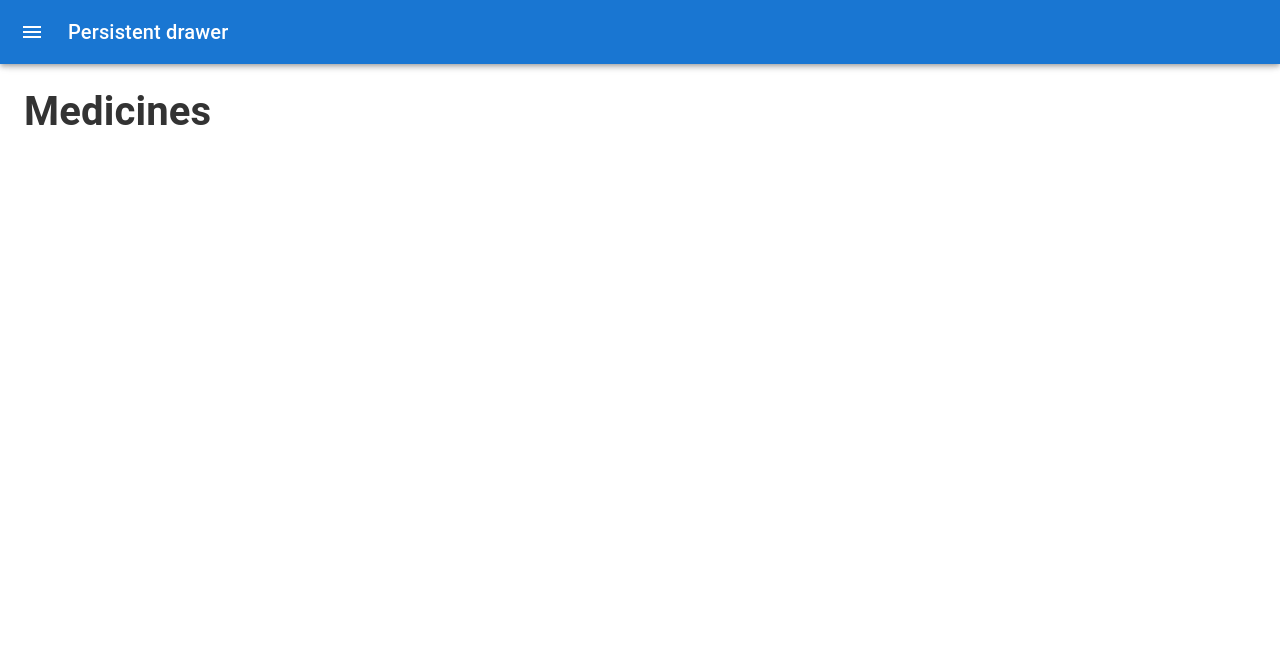
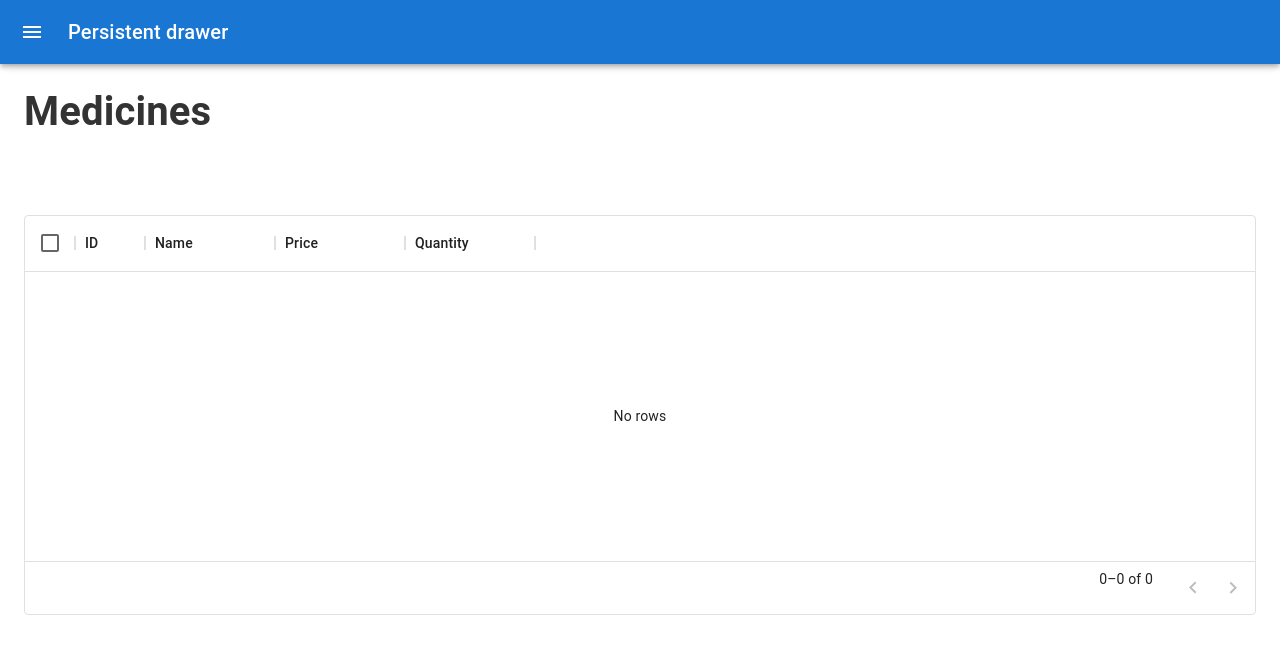
Before and after one commit to maulikpagada/ice-cream, a React (Create React App) app: page /Medicines in a window 1280 px wide. Shown: the top 654 px of the page. Built offline with nearby package versions, Linux system fonts and the light colour scheme.

Commit message:
26_01_table

```diff
--- a/package.json
+++ b/package.json
@@ -7,6 +7,7 @@
     "@emotion/styled": "^11.10.5",
     "@mui/icons-material": "^5.11.0",
     "@mui/material": "^5.11.6",
+    "@mui/x-data-grid": "^5.17.20",
     "@testing-library/jest-dom": "^5.16.5",
     "@testing-library/react": "^13.4.0",
     "@testing-library/user-event": "^13.5.0",
--- a/src/admin/container/Medicines/Medicines.js
+++ b/src/admin/container/Medicines/Medicines.js
@@ -1,4 +1,4 @@
-import React from 'react';
+import React, { useEffect, useState } from 'react';
 import Button from '@mui/material/Button';
 import TextField from '@mui/material/TextField';
 import Dialog from '@mui/material/Dialog';
@@ -8,26 +8,63 @@ import DialogContentText from '@mui/material/DialogContentText';
 import DialogTitle from '@mui/material/DialogTitle';
 import * as yup from 'yup';
 import { Formik, useFormik, Form } from 'formik';
-
+import { DataGrid } from '@mui/x-data-grid';
 
 function Medicines(props) {
 
+    const [medData, setMedData] = useState([]);
+
+    useEffect(() => {
+
+        let localData = JSON.parse(localStorage.getItem("medicines"));
+
+        if (localData != null) {
+            setMedData(localData)
+        }
+    }, []);
+
+    const columns = [
+        { field: 'id', headerName: 'ID', width: 70 },
+        { field: 'name', headerName: 'Name', width: 130 },
+        { field: 'price', headerName: 'Price', width: 130 },
+        { field: 'quantity', headerName: 'Quantity', width: 130 },
+    ];
+
     let schema = yup.object().shape({
-        name: yup.string().matches(/^[A-Za-z ]*$/, 'Please enter valid name').required("Please enter Name"),
+        name: yup.string().required("Please enter Name"),
         price: yup.number().positive("Must be more than 0").integer("Must be more than 0").required("This field is required"),
         quantity: yup.number().required("Please enter Quantity"),
     });
+
+    const handleAdd = (values) => {
+
+        let localData = JSON.parse(localStorage.getItem("medicines"));
+
+        let idData = Math.round(Math.random() * 1000);
+
+        let data = { ...values, id: idData };
+
+        if (localData !== null) {
+            localData.push(data)
+            localStorage.setItem("medicines", JSON.stringify(localData))
+            setMedData(localData)
+        } else {
+            localStorage.setItem("medicines", JSON.stringify([data]))
+            setMedData(data)
+        }
+    }
 
     const formikObj = useFormik({
         initialValues: {
             name: '',
             price: '',
-            quantity: '',
+            quantity: ''
         },
 
         validationSchema: schema,
         onSubmit: values => {
             console.log(values);
+            handleAdd(values)
         }
     })
 
@@ -46,7 +83,7 @@ function Medicines(props) {
         <div>
             <h1>Medicines</h1>
             <div>
-                <Button sx={{ variant: "outlined", left: "1300px", border: "2px solid blue", borderRadius: "2px" }} onClick={handleClickOpen}>
+                <Button sx={{ variant: "outlined", left: "1300px", border: "2px solid blue", borderRadius: "10px", marginBottom: "10px" }} onClick={handleClickOpen}>
                     Add Medicines
                 </Button>
                 <Dialog open={open} onClose={handleClose}>
@@ -55,56 +92,63 @@ function Medicines(props) {
                         <Formik values={formikObj}>
                             <Form onSubmit={handleSubmit}>
                                 <TextField
-                                    autoFocus
                                     margin="dense"
                                     id="Add Medicines"
                                     label="Medicines Name "
-                                    type="Add Medicines"
+                                    type="text"
                                     fullWidth
-                                    variant="standard"
                                     name="name"
                                     onChange={handleChange}
                                     onBlur={handleBlur}
                                 />
+
                                 {errors.name !== '' && touched.name ? <span>{errors.name}</span> : null}
 
                                 <TextField
-                                    autoFocus
                                     margin="dense"
-                                    id="Add Medicines"
+                                    id="price"
                                     label="Medicines Price"
-                                    type="Add Medicines"
+                                    type="number"
                                     fullWidth
-                                    variant="standard"
                                     name="price"
                                     onChange={handleChange}
                                     onBlur={handleBlur}
                                 />
+
                                 {errors.price !== '' && touched.price ? <span>{errors.price}</span> : null}
 
                                 <TextField
-                                    autoFocus
                                     margin="dense"
-                                    id="Add Medicines"
+                                    id="quantity"
                                     label="Medicines Quantity "
-                                    type="Add Medicines"
+                                    type="number"
                                     fullWidth
-                                    variant="standard"
                                     name="quantity"
                                     onChange={handleChange}
                                     onBlur={handleBlur}
                                 />
                                 {errors.quantity !== '' && touched.quantity ? <span>{errors.quantity}</span> : null}
 
+                                <DialogActions>
+                                    <Button onClick={handleClose}>Cancel</Button>
+                                    <Button type='submit'>Add</Button>
+                                </DialogActions>
                             </Form>
                         </Formik>
 
                     </DialogContent>
-                    <DialogActions>
-                        <Button onClick={handleClose}>Cancel</Button>
-                        <Button onClick={handleClose}>Add</Button>
-                    </DialogActions>
+
                 </Dialog>
+            </div>
+
+            <div style={{ height: 400, width: '100%', marginTop: "20px" }}>
+                <DataGrid
+                    rows={medData}
+                    columns={columns}
+                    pageSize={5}
+                    rowsPerPageOptions={[5]}
+                    checkboxSelection
+                />
             </div>
         </div >
 
--- a/src/container/Contact/Contact.js
+++ b/src/container/Contact/Contact.js
@@ -14,8 +14,6 @@ function Contact(props) {
             setlocal(localData)
         }
     }, [])
-
-
 
     let schema = yup.object().shape({
         name: yup.string().required("Please enter Name"),
```
Also changed, not shown: 1 other file (tests, documents, lock files or other folders).
